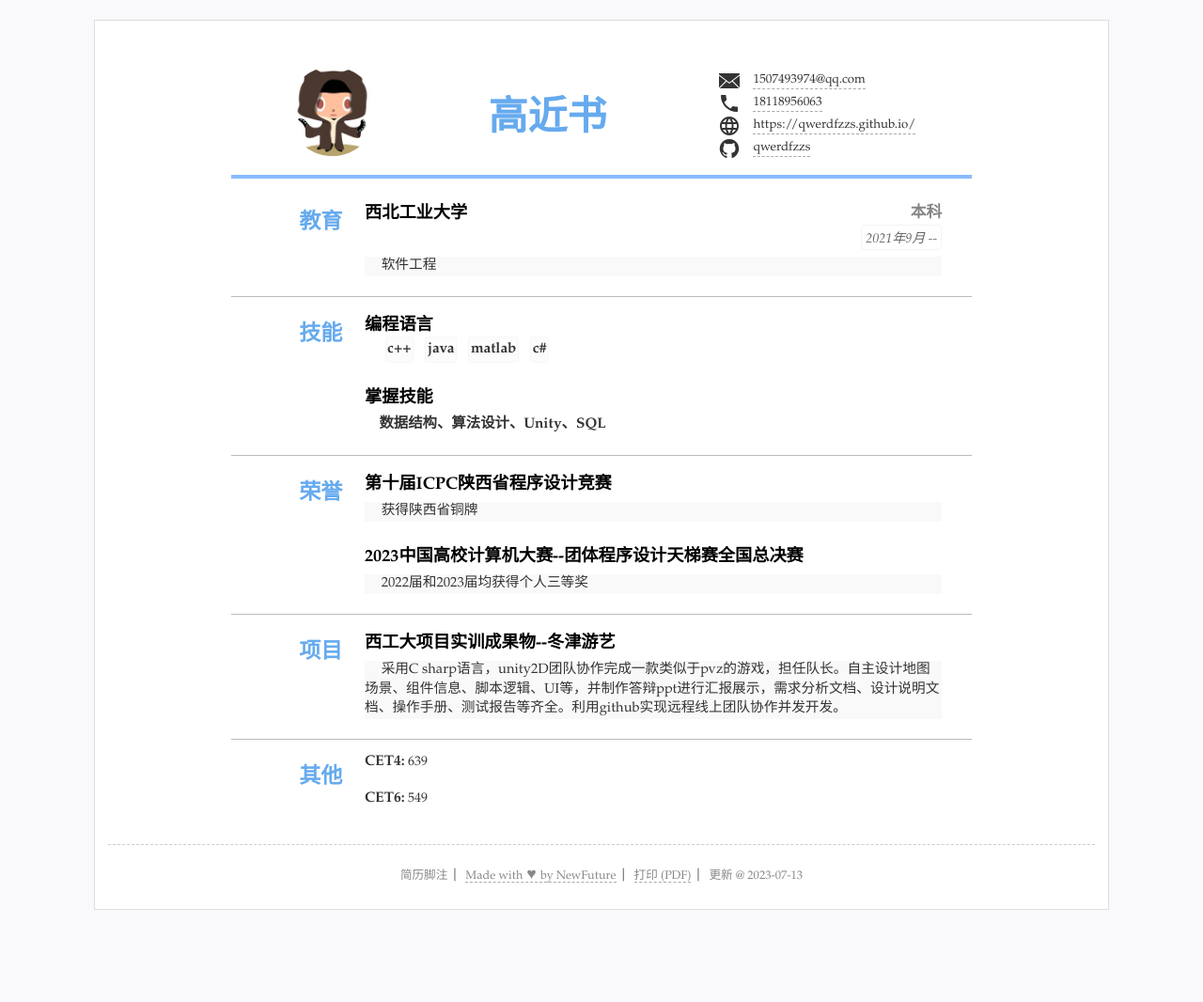
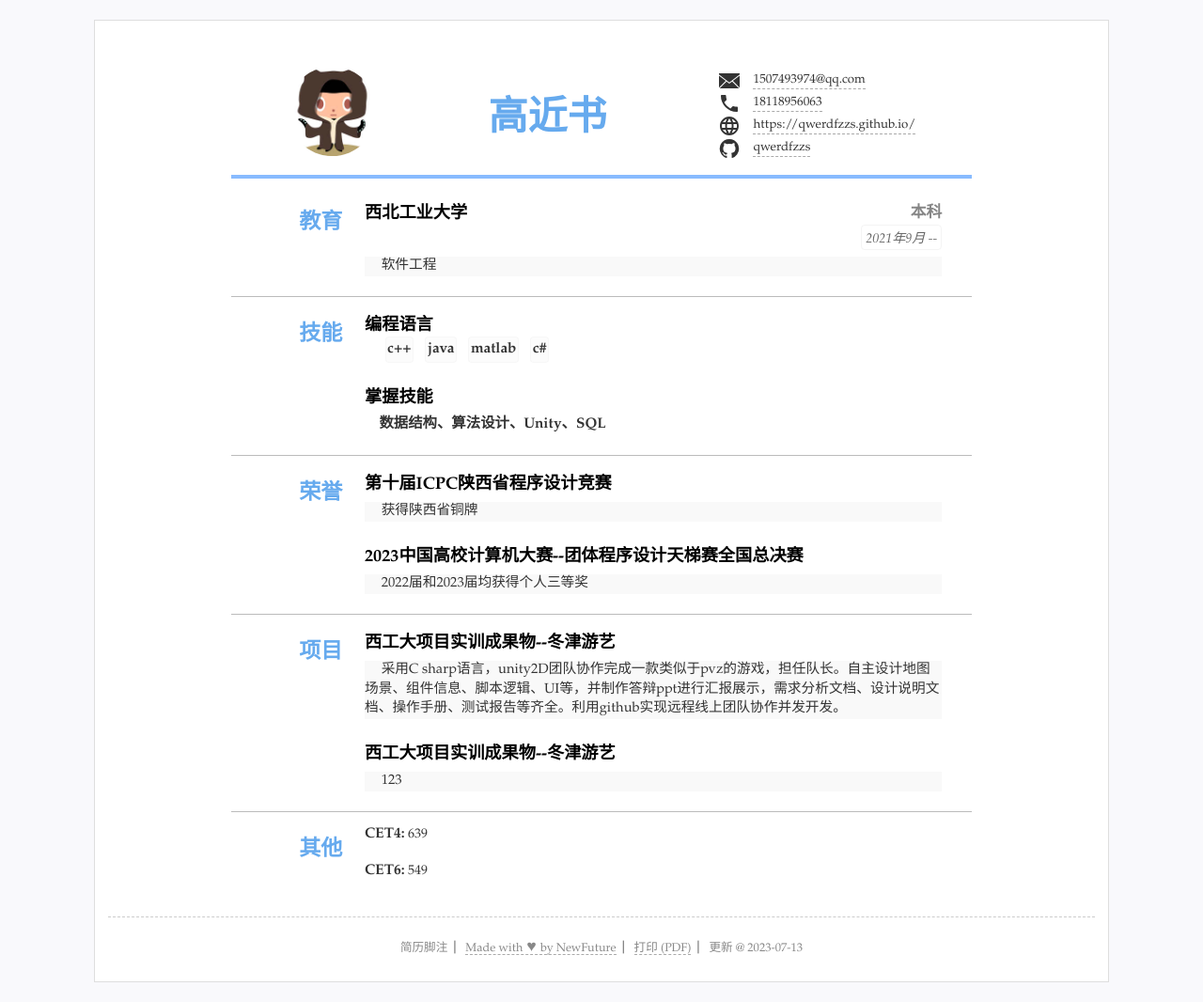
Before and after one commit to qwerdfzzs/qwerdfzzs.github.io, a Jekyll site: the page built from index.html, in a window 1280 px wide. Shown: the whole page at 94% size. Built offline with Jekyll 4.4.1, drawn with Linux system fonts in a browser that asks for light colours; before the commit the page ends 989 px from its top, so only the background shows below that.

Commit message:
Update resume.yml

```diff
--- a/_data/resume.yml
+++ b/_data/resume.yml
@@ -64,9 +64,8 @@ main: #简历主要内容，
   content:
   - title: 西工大项目实训成果物--冬津游艺
     detail: 采用C sharp语言，unity2D团队协作完成一款类似于pvz的游戏，担任队长。自主设计地图场景、组件信息、脚本逻辑、UI等，并制作答辩ppt进行汇报展示，需求分析文档、设计说明文档、操作手册、测试报告等齐全。利用github实现远程线上团队协作并发开发。
- #   sub: 维护者
-    -title: 五子棋
-  detail: 123
+  - title: 西工大项目实训成果物--冬津游艺
+    detail: 123
 
 #others 其他简略内容(列表)
 others: #其他列表显示
```
